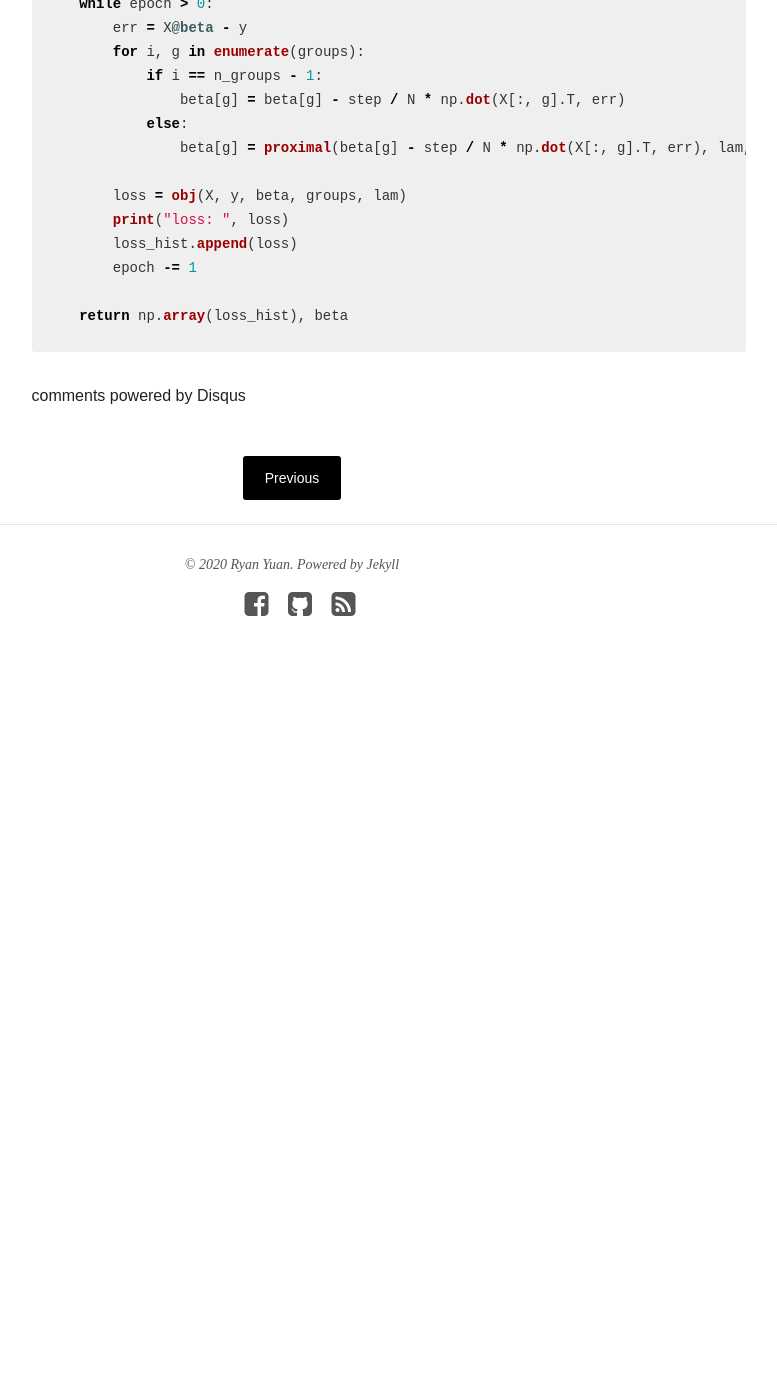
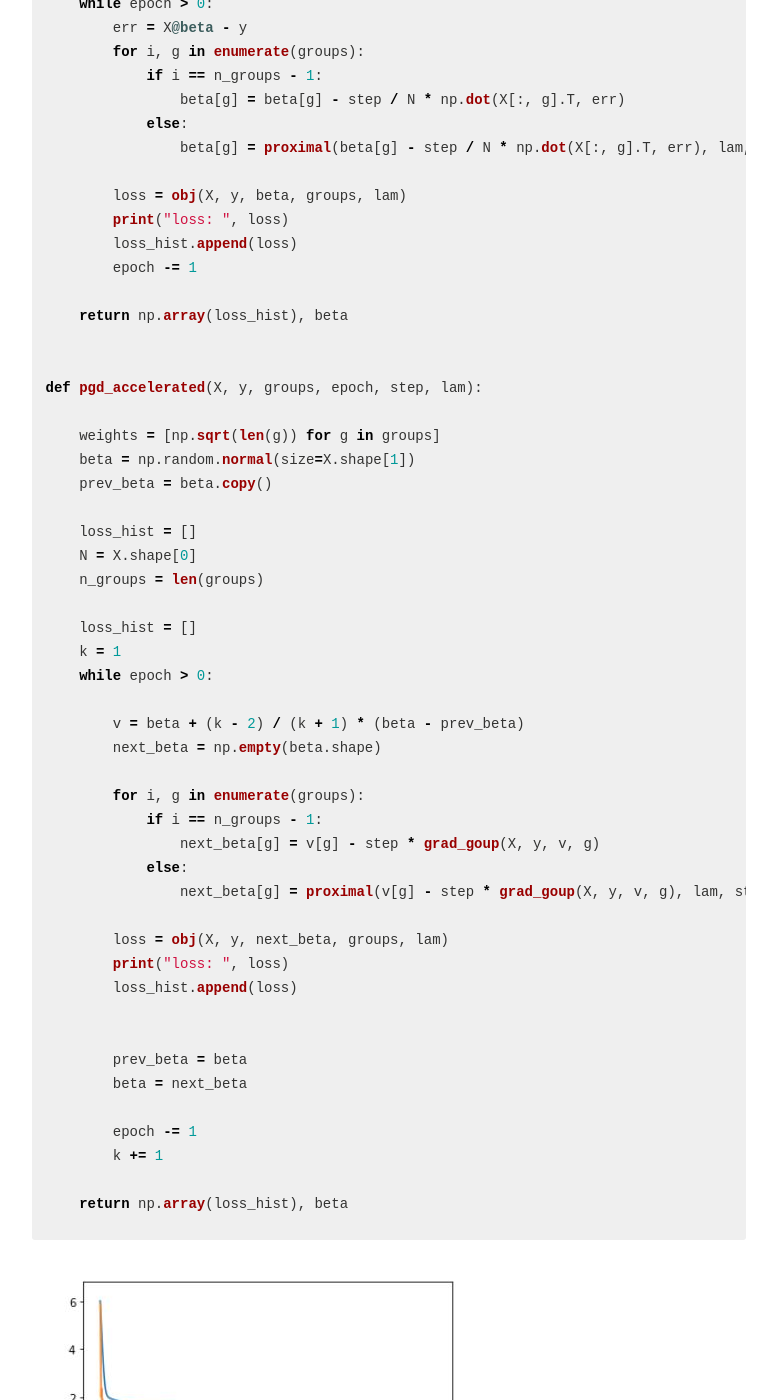
Before and after one commit to ryanyuan42/ryanyuan42.github.io, a Jekyll site: the page built from _posts/2020-04-10-group_lasso.markdown, in a window 1280 px wide and 1400 px high, scrolled down 2452 px. Shown: the whole window, without its empty margins (348-1125 px from the left). Built offline with Jekyll 4.4.1, drawn with Linux system fonts in a browser that asks for light colours; nearby versions of some CDN libraries; formulas are drawn with MathJax 3; comment, search, counter and statistics services are not loaded; before the commit the page ends 3168 px from its top, so only the background shows below that; some of the changed text lies outside the part shown.

Commit message:
Update 2020-04-10-group_lasso.markdown

```diff
--- a/_posts/2020-04-10-group_lasso.markdown
+++ b/_posts/2020-04-10-group_lasso.markdown
@@ -100,4 +100,43 @@ def pgd(X, y, groups, epoch, step, lam):
         epoch -= 1
 
     return np.array(loss_hist), beta
+
+
+def pgd_accelerated(X, y, groups, epoch, step, lam):
+
+    weights = [np.sqrt(len(g)) for g in groups]
+    beta = np.random.normal(size=X.shape[1])
+    prev_beta = beta.copy()
+
+    loss_hist = []
+    N = X.shape[0]
+    n_groups = len(groups)
+
+    loss_hist = []
+    k = 1
+    while epoch > 0:
+
+        v = beta + (k - 2) / (k + 1) * (beta - prev_beta)
+        next_beta = np.empty(beta.shape)
+
+        for i, g in enumerate(groups):
+            if i == n_groups - 1:
+                next_beta[g] = v[g] - step * grad_goup(X, y, v, g)
+            else:
+                next_beta[g] = proximal(v[g] - step * grad_goup(X, y, v, g), lam, step, weights[i])
+
+        loss = obj(X, y, next_beta, groups, lam)
+        print("loss: ", loss)
+        loss_hist.append(loss)
+
+
+        prev_beta = beta
+        beta = next_beta
+
+        epoch -= 1
+        k += 1
+
+    return np.array(loss_hist), beta
 {% endhighlight %}
+
+![proximal loss history](https://raw.githubusercontent.com/ryanyuan42/ryanyuan42.github.io/master/assets/proximal_accleartion.JPG)
```
Also changed, not shown: other parts of _posts/2020-04-10-group_lasso.markdown (+1 -1 lines).
